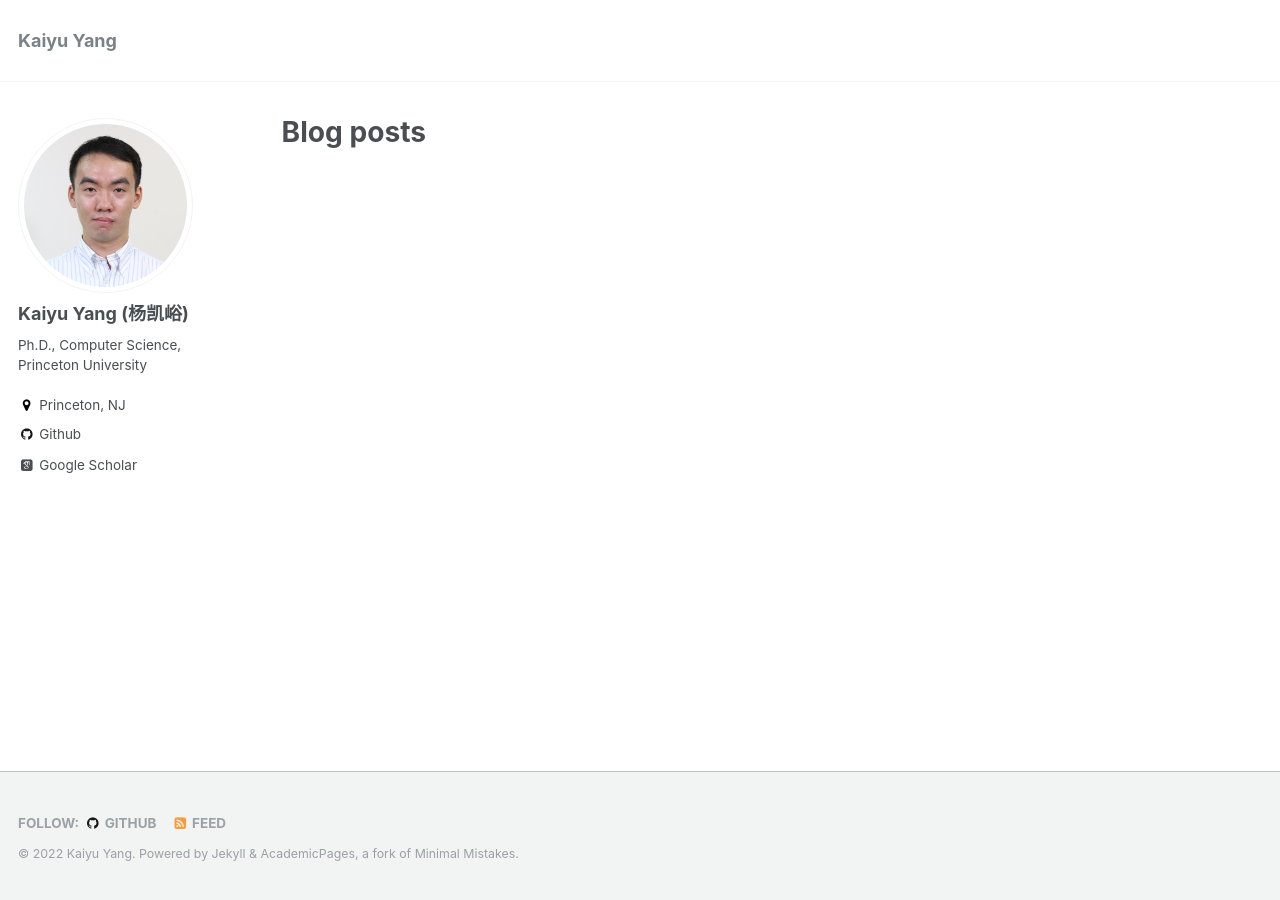
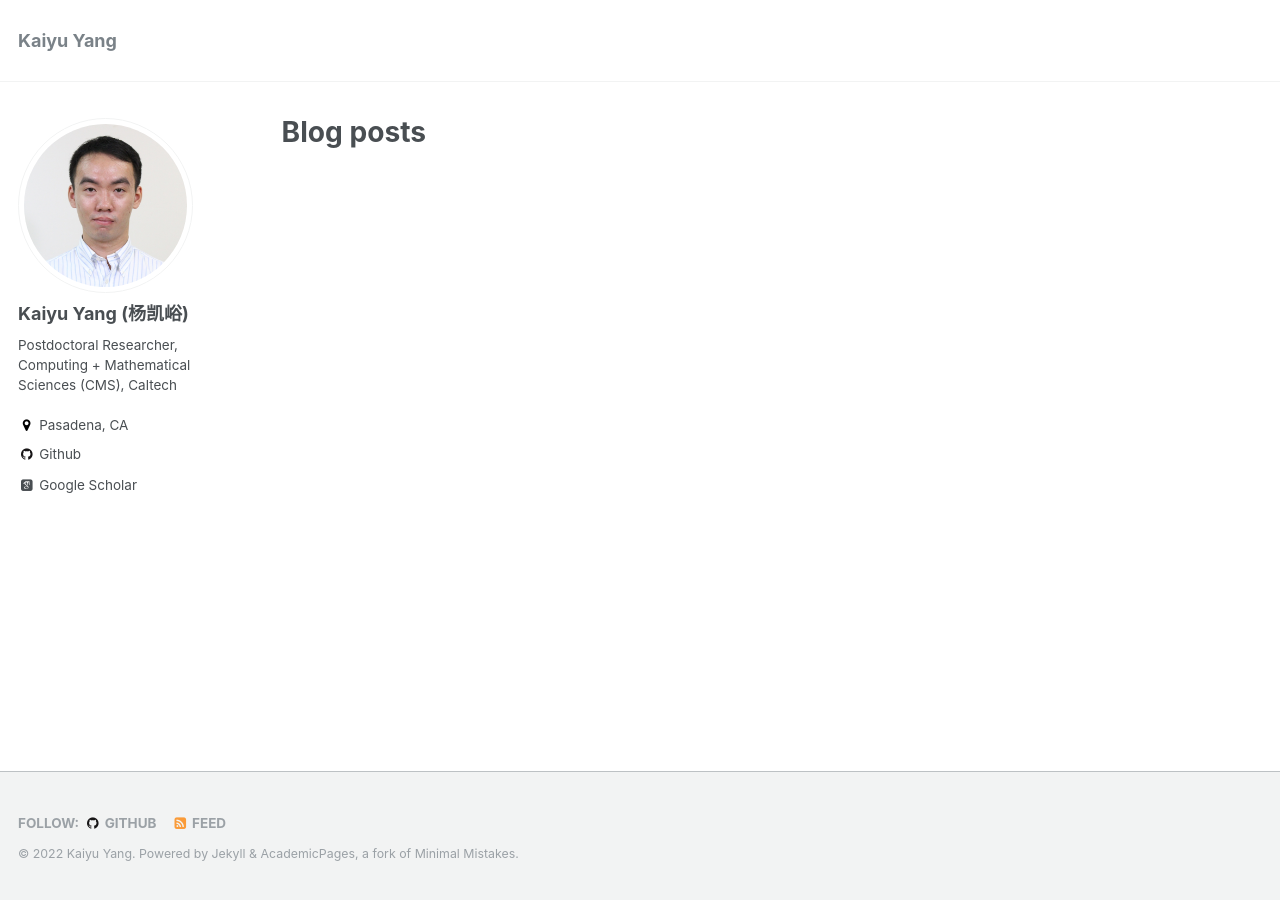
Before and after one commit to yangky11/yangky11.github.io, a Jekyll site: the page built from _pages/year-archive.html, in a window 1280 px wide. Built offline with Jekyll 4.4.1, drawn with Linux system fonts in a browser that asks for light colours; some web fonts are replaced.

Commit message:
Update _config.yml

```diff
--- a/_config.yml
+++ b/_config.yml
@@ -82,8 +82,8 @@ analytics:
 author:
   name             : "Kaiyu Yang (杨凯峪)"
   avatar           : "Kaiyu Yang.jpg"
-  bio              : "Ph.D., Computer Science, Princeton University"
-  location         : "Princeton, NJ"
+  bio              : "Postdoctoral Researcher, Computing + Mathematical Sciences (CMS), Caltech"
+  location         : "Pasadena, CA"
   employer         :
   googlescholar    : "https://scholar.google.com/citations?user=FciCu4EAAAAJ&hl=en"
   email            :
```
